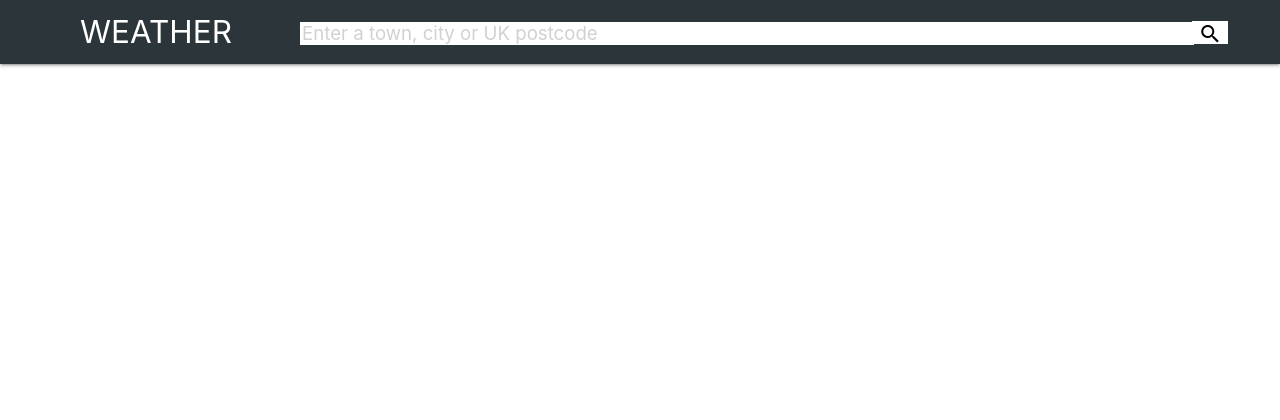
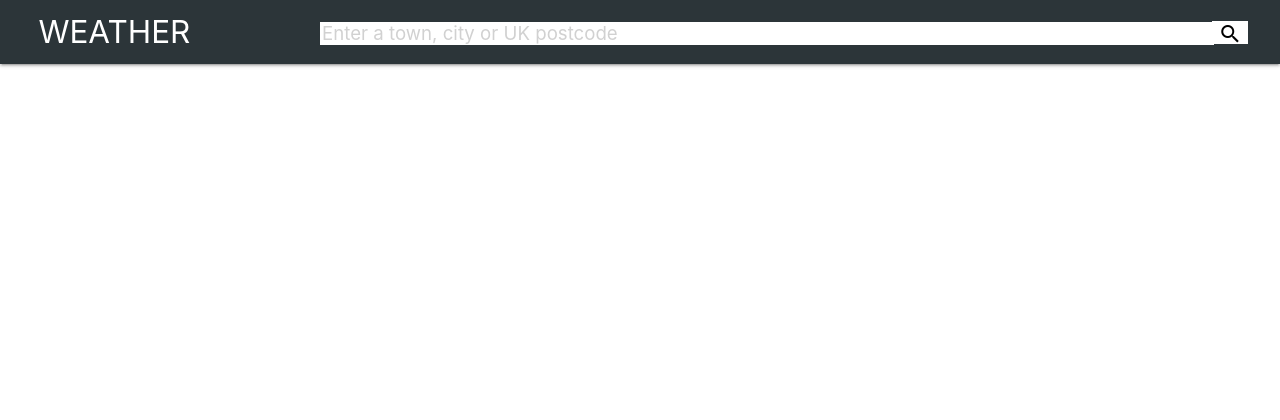
Before and after one commit to wtylerwork/NET302-Project, a PHP site: page / in a window 1280 px wide. Shown: the top 420 px of the page. Run offline with PHP 8.4, Linux system fonts and the light colour scheme; some libraries are stand-ins or nearby versions.

Commit message:
New stuff

```diff
--- a/css/styles.css
+++ b/css/styles.css
@@ -4,13 +4,14 @@ nav {
   }
 
 logo {
-  position:relative;
-  left:80px;
+  display:block;
+  position:fixed;
+  left:3%;
 }
 
 searchbar {
-  position:relative;
-  left:300px;
+  position:fixed;
+  left:25%;
   top:2px;
   height:5px;
   font-size:14pt;
```
